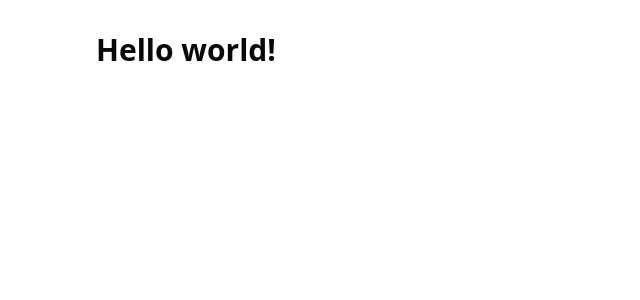
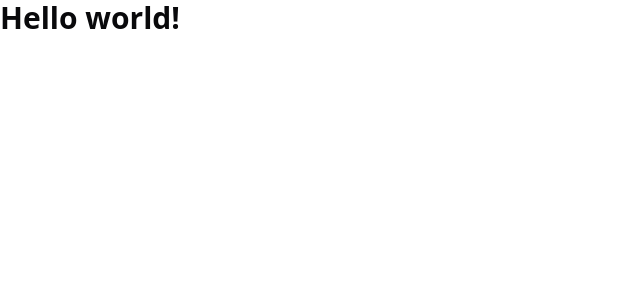
Before and after one commit to ndelanhese/project-setec-ifpr-2023, a Next.js app: page / in a window 1280 px wide. Shown: the top 300 px of the page, without its empty margins (0-640 px from the left). Built offline with nearby package versions, Linux system fonts and the light colour scheme.

Commit message:
style(tailwind-config): added style-guide

```diff
--- a/src/app/layout.tsx
+++ b/src/app/layout.tsx
@@ -8,7 +8,7 @@ export const metadata = {
 }
 
 const RootLayout = ({ children }: { children: React.ReactNode }) => (
-  <html lang="pt-BR" className="bg-light-yellow text-dark-blue px-24 py-8">
+  <html lang="pt-BR">
     <body>{children}</body>
   </html>
 )
--- a/tailwind.config.js
+++ b/tailwind.config.js
@@ -17,6 +17,14 @@ module.exports = {
     },
     extend: {
       colors: {
+        dark: {
+          blue: '#03045E',
+          brown: '#474306',
+        },
+        light: {
+          yellow: '#FBF8CC',
+        },
+        yellow: '#F5EE84',
         border: 'hsl(var(--border))',
         input: 'hsl(var(--input))',
         ring: 'hsl(var(--ring))',
```
